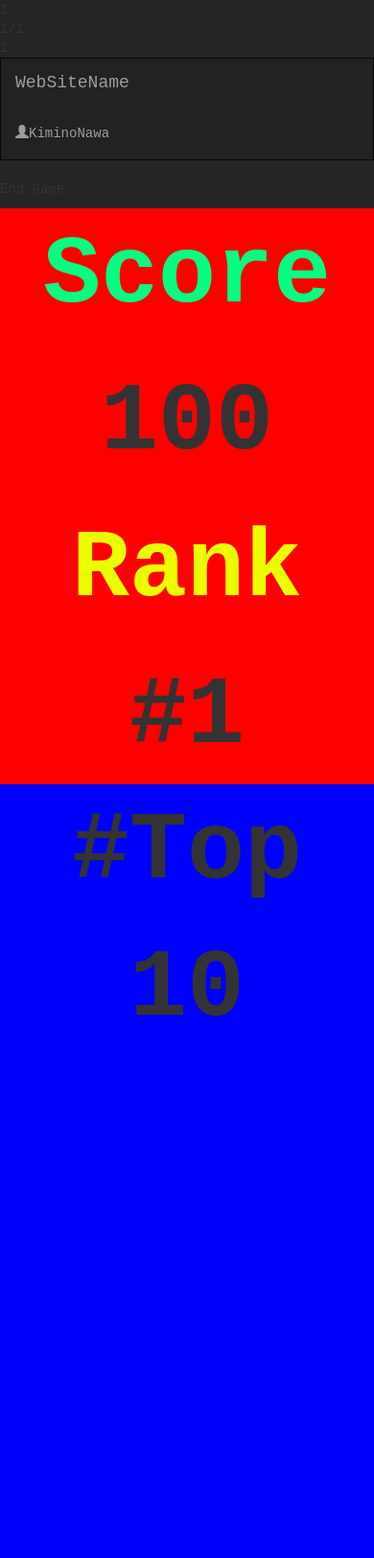
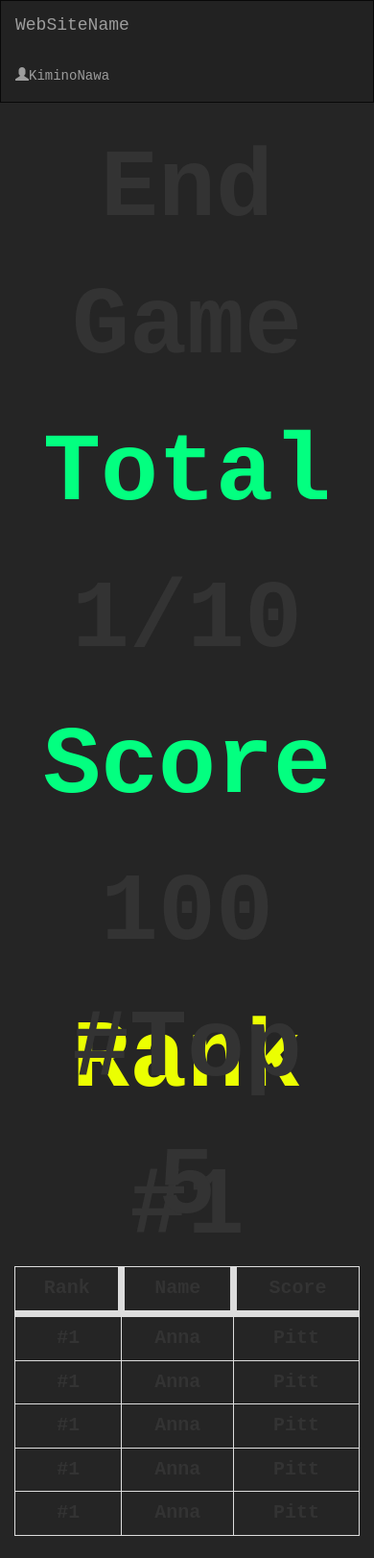
Before and after one commit to S-Tawan/Quiz_game, a PHP site: page /end_game.php in a window 390 px wide. Shown: the whole page at 96% size. Before the commit the page ends 1058 px from the top, so only its background shows below. Run offline with PHP 8.4, Linux system fonts and the light colour scheme; the visitor is signed in with stand-in values (Sample User, id 1).

Commit message:
scoll top

```diff
--- a/end_game.php
+++ b/end_game.php
@@ -1,8 +1,8 @@
 <?php
     require 'server.php';
-    echo $_SESSION['score'].'<br>';
-    echo $_SESSION['correct'].'/'.count($_SESSION['question']);
-    echo "<br>". $_SESSION['quiz'];
+    // echo $_SESSION['score'].'<br>';
+    // echo $_SESSION['correct'].'/'.count($_SESSION['question']);
+    // echo "<br>". $_SESSION['quiz'];
 ?>
 <!DOCTYPE html>
 <html lang="en">
@@ -37,19 +37,70 @@
         </div>
     </nav>
 
-    <p>End Game</p>
+    <p style="text-align:center;font-size: 100px;font-weight: bolder;">End Game</p>
     <div class="row">
         <div class="col-md-6">
-            <div class="container-fluid" id="con-endgame" style="background-color:red;">
-                <p style="color:#03FF80">Score</p>
-                <p>100</p>
+            <div class="container-fluid" id="con-endgame">
+                <div class="row">
+                    <div class="col-md-6">
+                        <p style="color:#03FF80">Total</p>
+                        <p>1/10</p>
+                    </div>
+                    <div class="col-md-6">
+                        <p style="color:#03FF80">Score</p>
+                        <p>100</p>
+                    </div>
+                </div>
                 <p style="color:#EBFF01">Rank</p>
                 <p>#1</p>
             </div>
         </div>
         <div class="col-md-6">
-            <div class="container-fluid" id="con-endgame" style="background-color:blue;">
-                <p>#Top 10</p>
+            <div class="container-fluid" id="con-endgame">
+                <p>#Top 5</p>
+                <div class="row">
+                    <div class="col-md-1"></div>
+                    <div class="col-md-10">
+                    <div class="table-responsive" id="tab-endgame">
+                        <table class="table table-bordered" style="border-width:7px;">
+                            <thead style="border-width:7px;">
+                            <tr>
+                                <th style="border-width:7px;text-align:center">Rank</th>
+                                <th style="border-width:7px;text-align:center">Name</th>
+                                <th style="border-width:7px;text-align:center">Score</th>
+                            </tr>
+                            </thead>
+                            <tbody >
+                            <tr>
+                                <td>#1</td>
+                                <td>Anna</td>
+                                <td>Pitt</td>
+                            </tr>
+                            <tr>
+                                <td>#1</td>
+                                <td>Anna</td>
+                                <td>Pitt</td>
+                            </tr>
+                            <tr>
+                                <td>#1</td>
+                                <td>Anna</td>
+                                <td>Pitt</td>
+                            </tr>
+                            <tr>
+                                <td>#1</td>
+                                <td>Anna</td>
+                                <td>Pitt</td>
+                            </tr>
+                            <tr>
+                                <td>#1</td>
+                                <td>Anna</td>
+                                <td>Pitt</td>
+                            </tr>
+                            </tbody>
+                        </table>
+                    </div>
+                    <div class="col-md-1"></div>
+                </div>
             </div>
         </div>
     </div>
--- a/style.css
+++ b/style.css
@@ -13,6 +13,16 @@ h1{
     text-align: center;
     font-size: 100px;
     font-weight: bolder;
+}
+
+#tab-endgame{
+    font-size: 20px;
+    font-weight: bolder;
+}
+
+th,td{
+    border-style: solid;
+    border-width: 7px;
 }
 
 nav{
```
